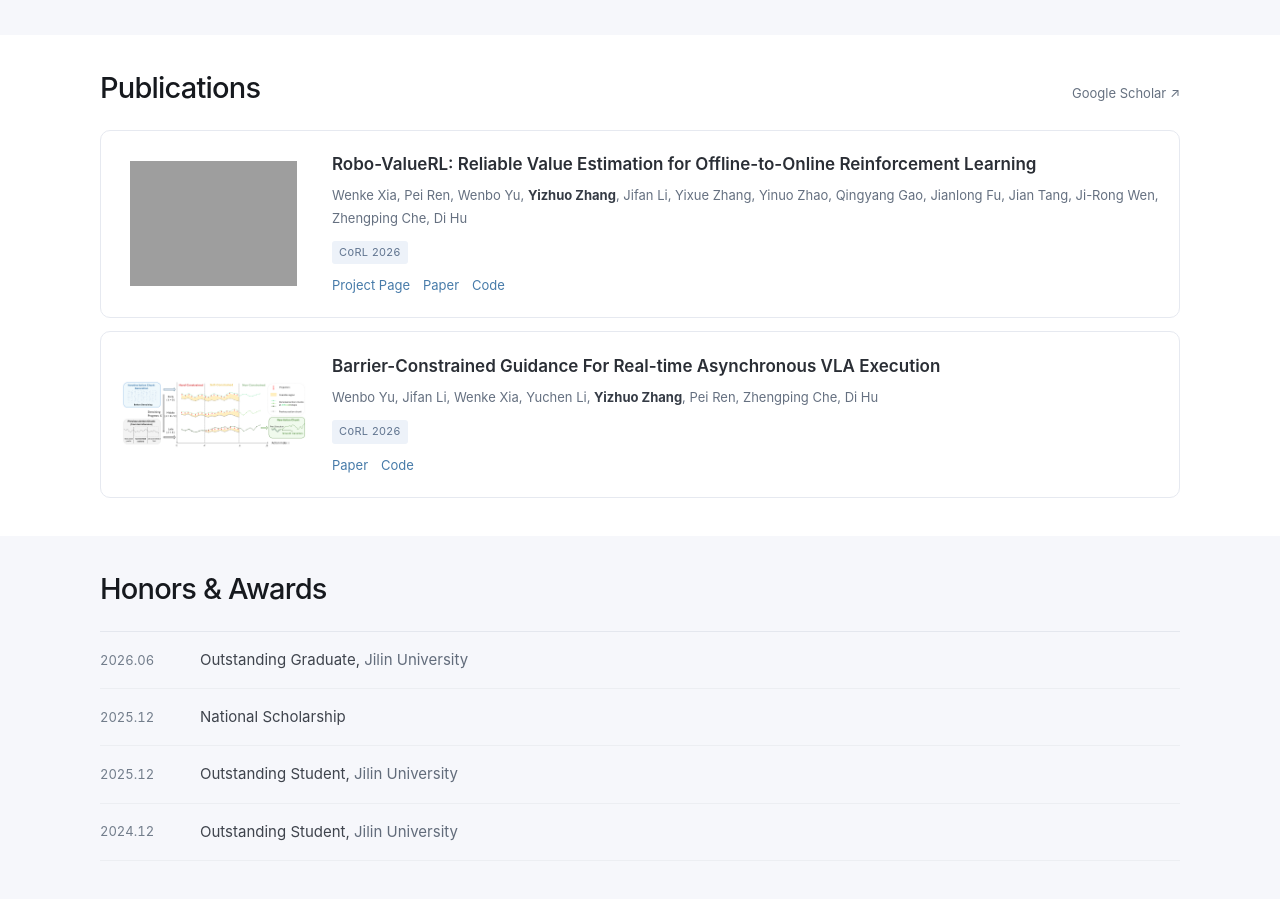
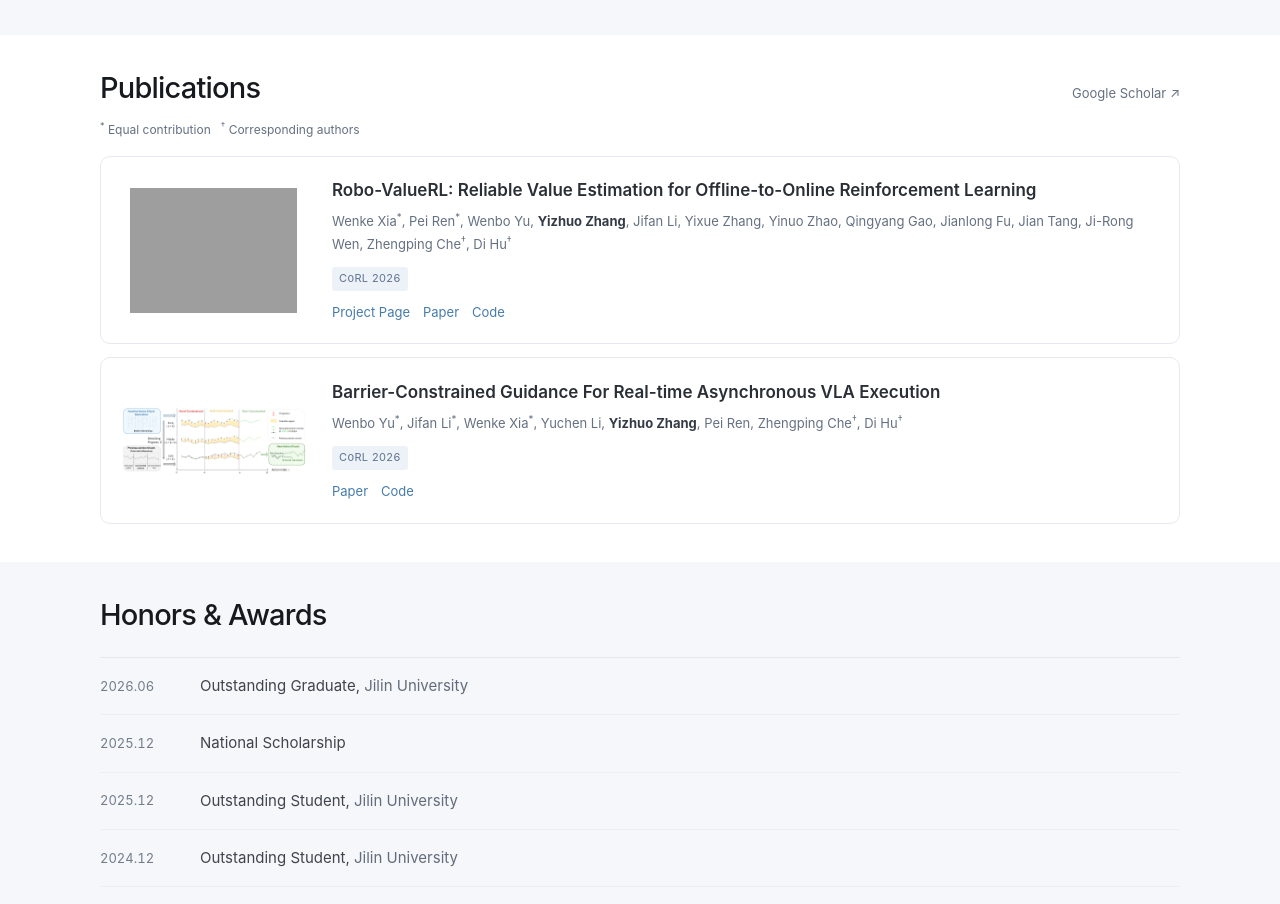
Before and after one commit to yizhuo1214/yizhuo1214.github.io, a plain HTML site: page index.html in a window 1280 px wide. Shown: the part 957-1861 px from the top of the page. Drawn offline with Linux system fonts and the light colour scheme; some packages are replaced by stand-ins of ours; grey boxes are pictures that could not be loaded; a script that the page names is missing.

Commit message:
Add verified publication author contribution marks

```diff
--- a/index.html
+++ b/index.html
@@ -62,13 +62,14 @@
 
   <section class="section" id="publications" aria-labelledby="publications-title"><div class="shell">
     <div class="section-heading"><h2 id="publications-title">Publications</h2><a class="section-link" href="https://scholar.google.com/citations?user=-wRSMK8AAAAJ&amp;hl=zh-CN">Google Scholar ↗</a></div>
+    <p class="publication-note"><sup>*</sup> Equal contribution &nbsp; <sup>†</sup> Corresponding authors</p>
     <article class="publication">
       <a class="paper-image" href="https://arxiv.org/abs/2607.09866" aria-label="Robo-ValueRL paper"><img src="assets/robo-valuerl.png" alt="Robo-ValueRL framework overview" width="700" height="420" loading="lazy"></a>
-      <div class="paper-body"><h3><a href="https://arxiv.org/abs/2607.09866">Robo-ValueRL: Reliable Value Estimation for Offline-to-Online Reinforcement Learning</a></h3><p class="authors">Wenke Xia, Pei Ren, Wenbo Yu, <strong>Yizhuo Zhang</strong>, Jifan Li, Yixue Zhang, Yinuo Zhao, Qingyang Gao, Jianlong Fu, Jian Tang, Ji-Rong Wen, Zhengping Che, Di Hu</p><span class="venue">CoRL 2026</span><div class="paper-links"><a href="https://gewu-lab.github.io/Robo-ValueRL/">Project Page</a><a href="https://arxiv.org/abs/2607.09866">Paper</a><a href="https://github.com/Open-X-Humanoid/Robo-ValueRL">Code</a></div></div>
+      <div class="paper-body"><h3><a href="https://arxiv.org/abs/2607.09866">Robo-ValueRL: Reliable Value Estimation for Offline-to-Online Reinforcement Learning</a></h3><p class="authors">Wenke Xia<sup>*</sup>, Pei Ren<sup>*</sup>, Wenbo Yu, <strong>Yizhuo Zhang</strong>, Jifan Li, Yixue Zhang, Yinuo Zhao, Qingyang Gao, Jianlong Fu, Jian Tang, Ji-Rong Wen, Zhengping Che<sup>†</sup>, Di Hu<sup>†</sup></p><span class="venue">CoRL 2026</span><div class="paper-links"><a href="https://gewu-lab.github.io/Robo-ValueRL/">Project Page</a><a href="https://arxiv.org/abs/2607.09866">Paper</a><a href="https://github.com/Open-X-Humanoid/Robo-ValueRL">Code</a></div></div>
     </article>
     <article class="publication">
       <a class="paper-image" href="https://arxiv.org/abs/2610.14997" aria-label="FreeBar paper"><img src="assets/freebar.png" alt="FreeBar framework for barrier-constrained asynchronous VLA execution" width="700" height="420" loading="lazy"></a>
-      <div class="paper-body"><h3><a href="https://arxiv.org/abs/2610.14997">Barrier-Constrained Guidance For Real-time Asynchronous VLA Execution</a></h3><p class="authors">Wenbo Yu, Jifan Li, Wenke Xia, Yuchen Li, <strong>Yizhuo Zhang</strong>, Pei Ren, Zhengping Che, Di Hu</p><span class="venue">CoRL 2026</span><div class="paper-links"><a href="https://arxiv.org/abs/2610.14997">Paper</a><a href="https://github.com/NamelessCrew/FreeBar">Code</a></div></div>
+      <div class="paper-body"><h3><a href="https://arxiv.org/abs/2610.14997">Barrier-Constrained Guidance For Real-time Asynchronous VLA Execution</a></h3><p class="authors">Wenbo Yu<sup>*</sup>, Jifan Li<sup>*</sup>, Wenke Xia<sup>*</sup>, Yuchen Li, <strong>Yizhuo Zhang</strong>, Pei Ren, Zhengping Che<sup>†</sup>, Di Hu<sup>†</sup></p><span class="venue">CoRL 2026</span><div class="paper-links"><a href="https://arxiv.org/abs/2610.14997">Paper</a><a href="https://github.com/NamelessCrew/FreeBar">Code</a></div></div>
     </article>
   </div></section>
 
--- a/stylesheet.css
+++ b/stylesheet.css
@@ -71,3 +71,6 @@ footer .shell>a{justify-self:end}
  .award-row time,.competition time{font-size:11px}
  .competition{grid-template-columns:58px minmax(0,1fr)}
 }
+
+.publication-note{font-size:12px;line-height:1.6;color:#657080;margin:-10px 0 17px}
+.authors sup,.publication-note sup{font-size:.75em;line-height:0;vertical-align:super}
```
